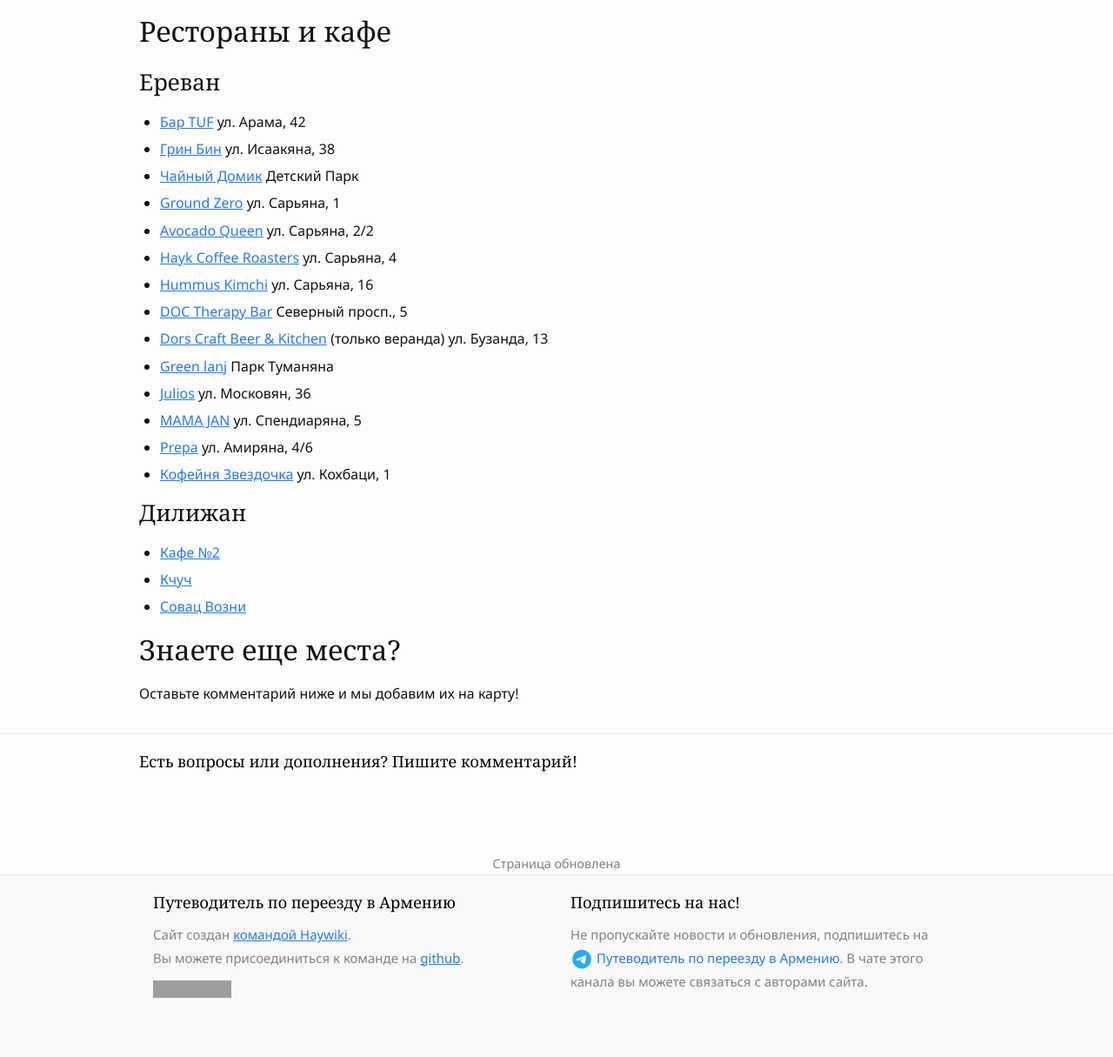
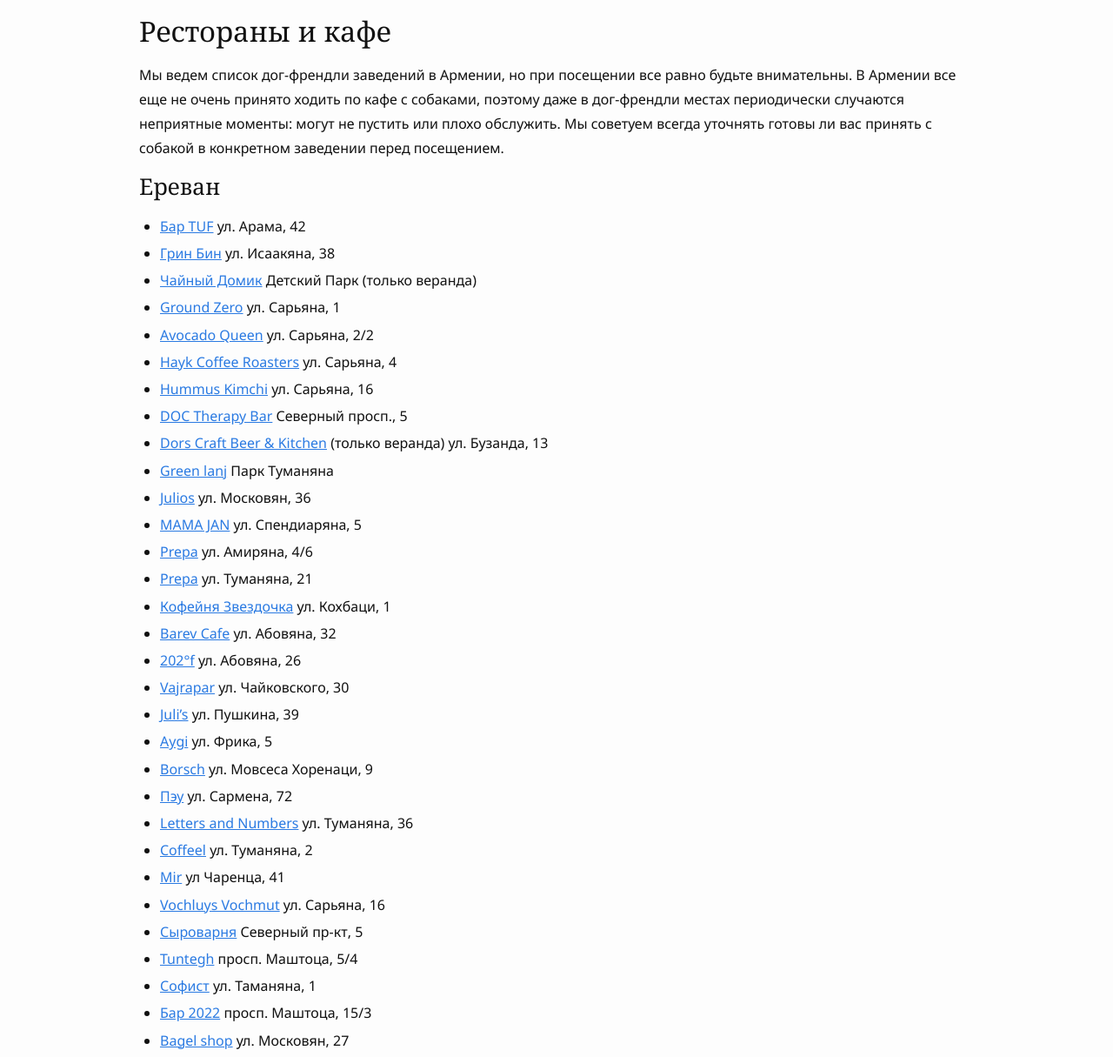
Before and after one commit to haywiki/haywiki.github.io, a Jekyll site: the page built from animals/map.md, in a window 1280 px wide and 1400 px high, scrolled down 2321 px. Shown: the part 185-1400 px from the top of the window at 87% size. Built offline with Jekyll 4.4.1, drawn with Linux system fonts in a browser that asks for light colours; nearby versions of some CDN libraries; a script that is not in the unit is left out; some of the changed text lies outside the part shown; grey boxes are pictures that could not be loaded.

Commit message:
обновление списка догфрендли мест

```diff
--- a/animals/map.md
+++ b/animals/map.md
@@ -30,11 +30,16 @@
 
 ## Рестораны и кафе {#cafe}
 
+Мы ведем список дог-френдли заведений в Армении, но при посещении все равно будьте внимательны. В Армении все еще
+не очень принято ходить по кафе с собаками, поэтому даже в дог-френдли местах периодически случаются неприятные моменты:
+могут не пустить или плохо обслужить. Мы советуем всегда уточнять готовы ли вас принять с собакой в конкретном заведении
+перед посещением.
+
 ### Ереван
 
 - [Бар TUF](https://www.tuf.su) ул. Арама, 42
 - [Грин Бин](https://yandex.ru/maps/org/grin_bin/33792362159/) ул. Исаакяна, 38
-- [Чайный Домик](https://yandex.ru/maps/org/chayny_domik/167587794622/) Детский Парк
+- [Чайный Домик](https://yandex.ru/maps/org/chayny_domik/167587794622/) Детский Парк (только веранда)
 - [Ground Zero](https://yandex.ru/maps/org/ground_zero/187272188529/) ул. Сарьяна, 1
 - [Avocado Queen](https://yandex.ru/maps/org/avocado_queen_yerevan/59200775827/) ул. Сарьяна, 2/2
 - [Hayk Coffee Roasters](https://yandex.ru/maps/org/hayk_coffee_roasters/151031274555/) ул. Сарьяна, 4
@@ -45,13 +50,46 @@
 - [Julios](https://yandex.ru/maps/org/julios/100091795357/) ул. Московян, 36
 - [MAMA JAN](https://yandex.ru/maps/org/mama_jan/161012235389/) ул. Спендиаряна, 5
 - [Prepa](https://yandex.ru/maps/org/prepa/46656616641/) ул. Амиряна, 4/6
+- [Prepa](https://yandex.ru/maps/org/prepa/16686535936/) ул. Туманяна, 21
 - [Кофейня Звездочка](https://yandex.ru/maps/org/zvyozdochka/97600615491/) ул. Кохбаци, 1
+- [Barev Cafe](https://yandex.ru/maps/org/118542998137) ул. Абовяна, 32
+- [202°f](https://yandex.ru/maps/org/118647874728) ул. Абовяна, 26
+- [Vajrapar](https://yandex.ru/maps/org/198954613842) ул. Чайковского, 30
+- [Juli’s](https://yandex.ru/maps/org/218294597176) ул. Пушкина, 39
+- [Aygi](https://yandex.ru/maps/org/156929111478) ул. Фрика, 5
+- [Borsch](https://yandex.ru/maps/org/114885573520) ул. Мовсеса Хоренаци, 9
+- [Пэу](https://yandex.ru/maps/org/191667120007) ул. Сармена, 72
+- [Letters and Numbers](https://yandex.ru/maps/org/36999248479) ул. Туманяна, 36
+- [Coffeel](https://yandex.ru/maps/org/182282830528) ул. Туманяна, 2
+- [Mir](https://yandex.ru/maps/org/41678188129) ул Чаренца, 41
+- [Vochluys Vochmut](https://yandex.ru/maps/org/voch_luys_voch_mut/69418624553/) ул. Сарьяна, 16
+- [Сыроварня](https://yandex.ru/maps/org/syrovarnya_yerevan/98271868081/) Северный пр-кт, 5
+- [Tuntegh](https://yandex.ru/maps/org/tun_tekh/76749201043/) просп. Маштоца, 5/4
+- [Софист](https://yandex.ru/maps/org/sofist/11726122465/) ул. Таманяна, 1
+- [Бар 2022](https://yandex.ru/maps/org/bar_pab_2022/190846691013/) просп. Маштоца, 15/3
+- [Bagel shop](https://yandex.ru/maps/org/bagel_shop/91574702352/) ул. Московян, 27
+- [Compote](https://yandex.ru/maps/org/kompot_bar_i_gril_sad/242280889756/) ул. Заробяна, 38/1
+- [Eden by Verev](https://yandex.ru/maps/org/eden_by_verev/43346376324/) ул. Таманяна, 1
+- [Greenpoint](https://yandex.ru/maps/org/greenpoint/142756023274/) ул. Вардананц, 11
+- [Grow time](https://yandex.ru/maps/org/grow_time/230182055605/) ул. Амиряна, 24
+- [Laboratory Specialty Coffee](https://yandex.ru/maps/org/laboratory_specialty_coffee/83652368598/) просп. Маштоца, 29
+- [Paul Armenia](https://yandex.ru/maps/org/paul_armenia/209546981995/) ул. Абовяна, 8
+- [Set](https://yandex.ru/maps/org/set/57055157719/) ул. Сарьяна, 17
+- [Aeon](https://yandex.ru/maps/org/aeon/17546564979/) ул. Байрона, 8
 
 ### Дилижан
 
 - [Кафе №2](https://yandex.ru/maps/org/cafe_2/222737698143/)
 - [Кчуч](https://yandex.ru/maps/org/kchuch/108116108720/)
 - [Совац Возни](https://yandex.ru/maps/org/sovats_vozni/156793485090/)
+- [Кофейня Spot](https://yandex.ru/maps/org/the_spot/186394169592/) ул. Гетапня, 10
+- [The Kliver Wineshop & Bar № 1](https://yandex.ru/maps/org/the_kliver_wineshop_bar_1/120952389606/) ул. Калинина 236
+- [Ресторан Hovk](https://yandex.ru/maps/org/90638762767) ул. Мясникяна, 38
+- [Отель и ресторан Дилиджаз](https://yandex.ru/maps/org/32685331959) 2-я улица, 1/1, село Техут
+
+### Ванадзор
+
+- [Shamam’s Macarons](https://yandex.ru/maps/org/shamam_s_macarons/180319484829/) ул. Мясникяна, 19
 
 ## Знаете еще места?
 
```
Also changed, not shown: animals/hotels.md (+1 -0 lines).
